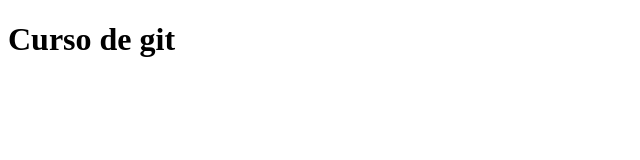
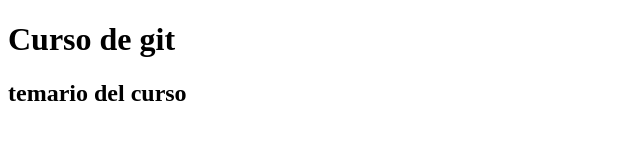
Before and after one commit to LMonica144/Proyecto, a plain HTML site: page index.html in a window 1280 px wide. Shown: the whole page, without its empty margins (0-640 px from the left). Drawn offline with Linux system fonts and the light colour scheme.

Commit message:
Se agrego el titulo de temario del curso

```diff
--- a/index.html
+++ b/index.html
@@ -8,6 +8,7 @@
 <body>
 
     <h1>Curso de git</h1>
+    <h2>temario del curso</h2>
 
 </body>
 </html>
```
